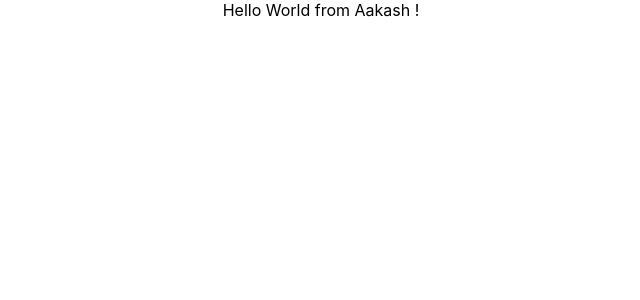
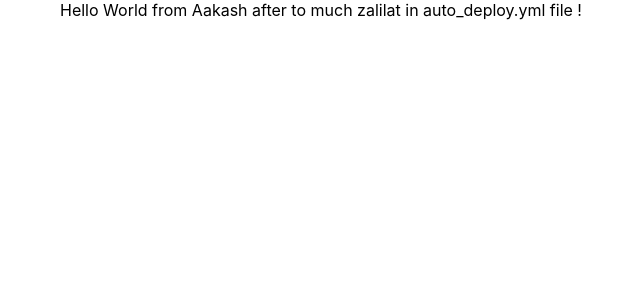
Before and after one commit to MuhammadAakash/bootcamp_class2_practice, a React (Create React App) app: page / in a window 1280 px wide. Shown: the top 300 px of the page, without its empty margins (319-959 px from the left). Built offline with nearby package versions, Linux system fonts and the light colour scheme.

Commit message:
Updating Updated Message

```diff
--- a/src/App.js
+++ b/src/App.js
@@ -3,7 +3,7 @@ import './App.css';
 function App() {
   return (
     <div className="App">
-      Hello World from Aakash !
+      Hello World from Aakash after to much zalilat in auto_deploy.yml file !
     </div>
   );
 }
```
